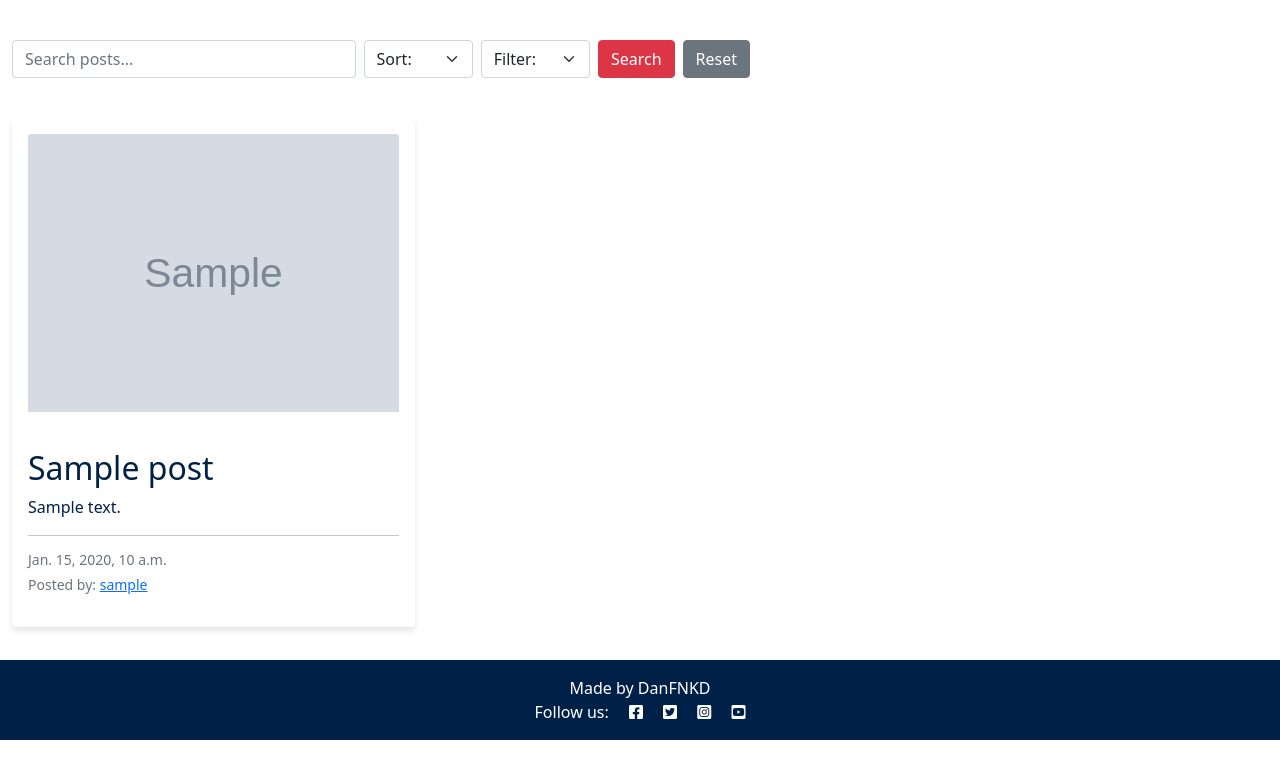
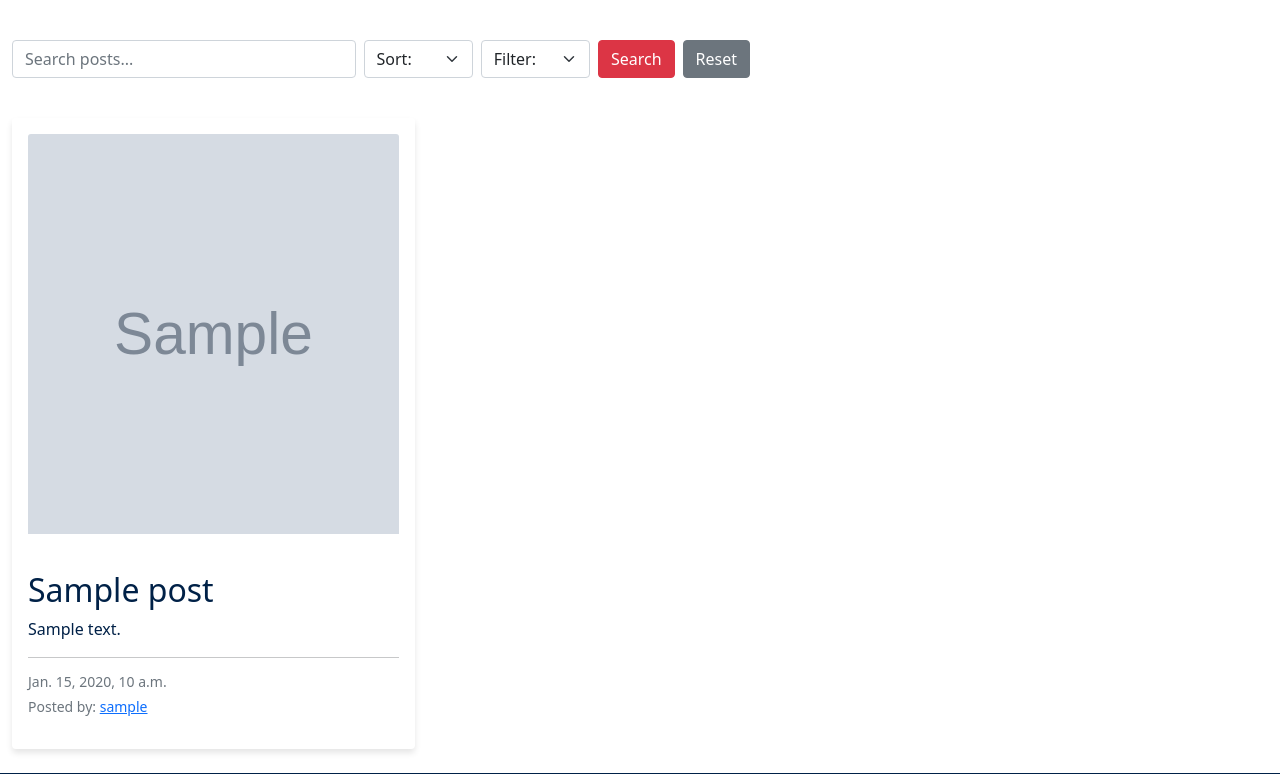
Before and after one commit to DanFNKD/the-notice-board, a Django app: page / in a window 1280 px wide. Shown: the part 60-834 px from the top of the page. Before the commit the page ends 800 px from the top, so only its background shows below. Run offline with Django 4.2, Linux system fonts and the light colour scheme; tables that the repository leaves empty hold one stand-in row (values such as "Sample post"); grey boxes marked "Sample" are stand-in pictures.

Commit message:
feat(css): style post images for consistent display across pages

```diff
--- a/static/css/style.css
+++ b/static/css/style.css
@@ -99,6 +99,17 @@ body {
 
 .image-container {
     position: relative;
+    width: 100%;
+    max-width: 600px;
+    height: 400px;
+    object-fit: cover;
+    border-radius: 8px;
+}
+
+.image-container img {
+    width: 100%;
+    height: 100%;
+    object-fit: cover;
 }
 
 .scale {
```
